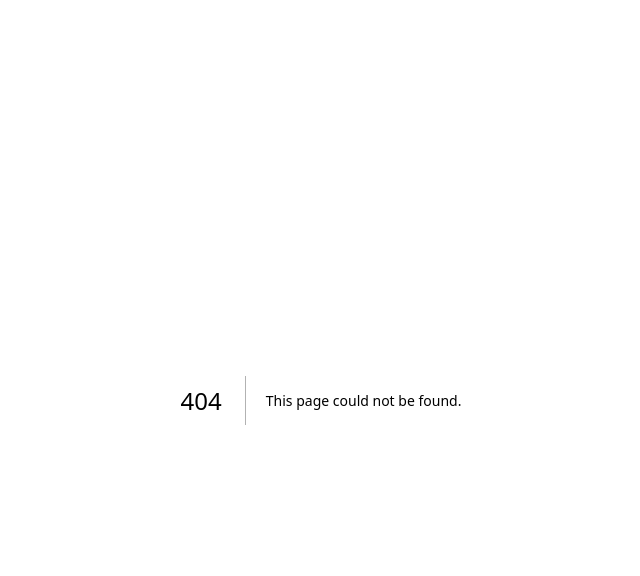
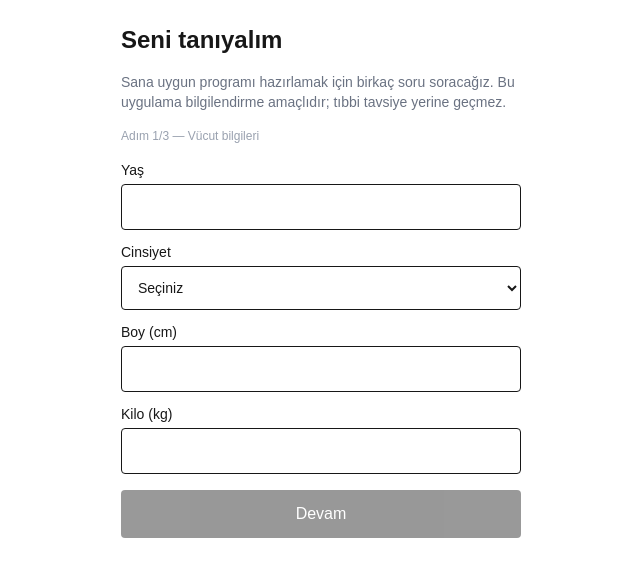
Before and after one commit to turkmenferdi/ingym, a Next.js app: page /onboarding in a window 1280 px wide. Before the commit this address had no page. Shown: the top 576 px of the page, without its empty margins (319-959 px from the left). Built offline with nearby package versions, Linux system fonts and the light colour scheme.

Commit message:
feat: add onboarding wizard UI, health-warning page, route guard

```diff
--- /dev/null
+++ b/src/app/(app)/onboarding/form.tsx
@@ -0,0 +1,187 @@
+"use client";
+
+import { useState } from "react";
+import { saveProfile } from "./actions";
+
+const STEPS = ["Vücut bilgileri", "Hedef & antrenman", "Sağlık taraması"];
+
+const inputCls = "rounded border p-3";
+const labelCls = "flex flex-col gap-1 text-sm font-medium";
+
+export default function OnboardingForm({ error }: { error?: string }) {
+  const [step, setStep] = useState(0);
+  const [saving, setSaving] = useState(false);
+  const [v, setV] = useState({
+    age: "",
+    gender: "",
+    heightCm: "",
+    weightKg: "",
+    activityLevel: "",
+    goal: "",
+    experience: "",
+    daysPerWeek: "",
+    pregnant: false,
+    heartCondition: false,
+    diabetes: false,
+    eatingDisorderHistory: false,
+  });
+
+  function set<K extends keyof typeof v>(key: K, value: (typeof v)[K]) {
+    setV((p) => ({ ...p, [key]: value }));
+  }
+
+  const stepValid = [
+    Boolean(v.age && v.gender && v.heightCm && v.weightKg),
+    Boolean(v.activityLevel && v.goal && v.experience && v.daysPerWeek),
+    true,
+  ][step];
+
+  async function submit() {
+    setSaving(true);
+    const fd = new FormData();
+    fd.set("age", v.age);
+    fd.set("gender", v.gender);
+    fd.set("heightCm", v.heightCm);
+    fd.set("weightKg", v.weightKg);
+    fd.set("activityLevel", v.activityLevel);
+    fd.set("goal", v.goal);
+    fd.set("experience", v.experience);
+    fd.set("daysPerWeek", v.daysPerWeek);
+    if (v.pregnant) fd.set("pregnant", "on");
+    if (v.heartCondition) fd.set("heartCondition", "on");
+    if (v.diabetes) fd.set("diabetes", "on");
+    if (v.eatingDisorderHistory) fd.set("eatingDisorderHistory", "on");
+    await saveProfile(fd);
+  }
+
+  return (
+    <div className="flex flex-col gap-4">
+      <p className="text-xs text-gray-400">
+        Adım {step + 1}/{STEPS.length} — {STEPS[step]}
+      </p>
+      {error && <p className="rounded bg-red-100 p-2 text-sm text-red-700">{error}</p>}
+
+      {step === 0 && (
+        <div className="flex flex-col gap-3">
+          <label className={labelCls}>
+            Yaş
+            <input className={inputCls} type="number" inputMode="numeric"
+              value={v.age} onChange={(e) => set("age", e.target.value)} />
+          </label>
+          <label className={labelCls}>
+            Cinsiyet
+            <select className={inputCls} value={v.gender}
+              onChange={(e) => set("gender", e.target.value)}>
+              <option value="">Seçiniz</option>
+              <option value="male">Erkek</option>
+              <option value="female">Kadın</option>
+              <option value="other">Diğer</option>
+            </select>
+          </label>
+          <label className={labelCls}>
+            Boy (cm)
+            <input className={inputCls} type="number" inputMode="decimal"
+              value={v.heightCm} onChange={(e) => set("heightCm", e.target.value)} />
+          </label>
+          <label className={labelCls}>
+            Kilo (kg)
+            <input className={inputCls} type="number" inputMode="decimal" step="0.1"
+              value={v.weightKg} onChange={(e) => set("weightKg", e.target.value)} />
+          </label>
+        </div>
+      )}
+
+      {step === 1 && (
+        <div className="flex flex-col gap-3">
+          <label className={labelCls}>
+            Günlük aktivite seviyesi
+            <select className={inputCls} value={v.activityLevel}
+              onChange={(e) => set("activityLevel", e.target.value)}>
+              <option value="">Seçiniz</option>
+              <option value="sedentary">Masa başı (hareketsiz)</option>
+              <option value="light">Hafif hareketli</option>
+              <option value="moderate">Orta (haftada birkaç yürüyüş)</option>
+              <option value="active">Aktif</option>
+              <option value="very_active">Çok aktif (fiziksel iş)</option>
+            </select>
+          </label>
+          <label className={labelCls}>
+            Hedefin
+            <select className={inputCls} value={v.goal}
+              onChange={(e) => set("goal", e.target.value)}>
+              <option value="">Seçiniz</option>
+              <option value="lose">Kilo vermek</option>
+              <option value="maintain">Formumu korumak</option>
+              <option value="gain">Kas / kilo almak</option>
+            </select>
+          </label>
+          <label className={labelCls}>
+            Antrenman tecrübesi
+            <select className={inputCls} value={v.experience}
+              onChange={(e) => set("experience", e.target.value)}>
+              <option value="">Seçiniz</option>
+              <option value="beginner">Yeni başlıyorum</option>
+              <option value="intermediate">Ara sıra yapıyorum</option>
+              <option value="advanced">Düzenli yapıyorum</option>
+            </select>
+          </label>
+          <label className={labelCls}>
+            Haftada kaç gün antrenman?
+            <select className={inputCls} value={v.daysPerWeek}
+              onChange={(e) => set("daysPerWeek", e.target.value)}>
+              <option value="">Seçiniz</option>
+              {[1, 2, 3, 4, 5, 6, 7].map((n) => (
+                <option key={n} value={String(n)}>{n} gün</option>
+              ))}
+            </select>
+          </label>
+        </div>
+      )}
+
+      {step === 2 && (
+        <div className="flex flex-col gap-3">
+          <p className="text-sm text-gray-600">
+            Aşağıdakilerden sana uyan varsa işaretle. Bu bilgiler programını
+            güvenli hale getirmek için kullanılır.
+          </p>
+          {(
+            [
+              ["pregnant", "Gebelik / yeni doğum"],
+              ["heartCondition", "Kalp rahatsızlığı"],
+              ["diabetes", "Diyabet"],
+              ["eatingDisorderHistory", "Yeme bozukluğu geçmişi"],
+            ] as const
+          ).map(([key, label]) => (
+            <label key={key} className="flex items-center gap-3 rounded border p-3 text-sm">
+              <input type="checkbox" checked={v[key]}
+                onChange={(e) => set(key, e.target.checked)} />
+              {label}
+            </label>
+          ))}
+        </div>
+      )}
+
+      <div className="flex gap-3">
+        {step > 0 && (
+          <button type="button" className="rounded border p-3 font-medium"
+            onClick={() => setStep(step - 1)}>
+            Geri
+          </button>
+        )}
+        {step < STEPS.length - 1 ? (
+          <button type="button" disabled={!stepValid}
+            className="flex-1 rounded bg-black p-3 font-medium text-white disabled:opacity-40"
+            onClick={() => setStep(step + 1)}>
+            Devam
+          </button>
+        ) : (
+          <button type="button" disabled={saving}
+            className="flex-1 rounded bg-black p-3 font-medium text-white disabled:opacity-40"
+            onClick={submit}>
+            {saving ? "Kaydediliyor…" : "Profili oluştur"}
+          </button>
+        )}
+      </div>
+    </div>
+  );
+}
--- /dev/null
+++ b/src/app/(app)/onboarding/page.tsx
@@ -0,0 +1,20 @@
+import OnboardingForm from "./form";
+
+export default async function OnboardingPage({
+  searchParams,
+}: {
+  searchParams: Promise<{ error?: string }>;
+}) {
+  const { error } = await searchParams;
+
+  return (
+    <main className="mx-auto flex min-h-dvh max-w-md flex-col gap-4 p-6">
+      <h1 className="text-2xl font-bold">Seni tanıyalım</h1>
+      <p className="text-sm text-gray-500">
+        Sana uygun programı hazırlamak için birkaç soru soracağız. Bu uygulama
+        bilgilendirme amaçlıdır; tıbbi tavsiye yerine geçmez.
+      </p>
+      <OnboardingForm error={error} />
+    </main>
+  );
+}
--- /dev/null
+++ b/src/app/(app)/onboarding/saglik-uyarisi/page.tsx
@@ -0,0 +1,21 @@
+import Link from "next/link";
+
+export default function SaglikUyarisiPage() {
+  return (
+    <main className="mx-auto flex min-h-dvh max-w-md flex-col justify-center gap-4 p-6">
+      <h1 className="text-2xl font-bold">Önce sağlığın 🩺</h1>
+      <p className="text-gray-700">
+        Verdiğin bilgilere göre, yoğun bir spor veya diyet programına başlamadan
+        önce bir sağlık profesyoneline danışmanı öneririz. Profilin kaydedildi;
+        program önerilerimiz bu durumu dikkate alacak ve temkinli olacak.
+      </p>
+      <p className="text-sm text-gray-500">
+        ingym bilgilendirme amaçlıdır; tıbbi tavsiye, teşhis veya tedavi yerine geçmez.
+      </p>
+      <Link href="/dashboard"
+        className="rounded bg-black px-6 py-3 text-center font-medium text-white">
+        Panele git
+      </Link>
+    </main>
+  );
+}
--- a/src/proxy.ts
+++ b/src/proxy.ts
@@ -2,7 +2,7 @@ import { createServerClient } from "@supabase/ssr";
 import { NextResponse, type NextRequest } from "next/server";
 import { readEnv } from "@/lib/env";
 
-const PROTECTED_PREFIXES = ["/dashboard"];
+const PROTECTED_PREFIXES = ["/dashboard", "/onboarding"];
 
 export async function proxy(request: NextRequest) {
   let response = NextResponse.next({ request });
```
